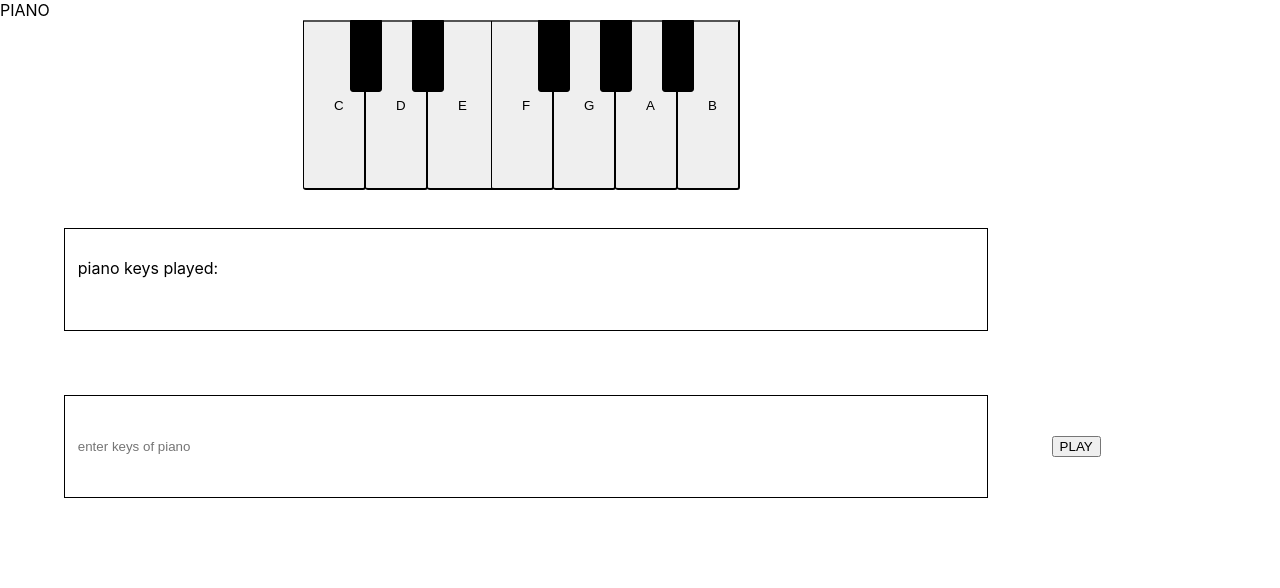
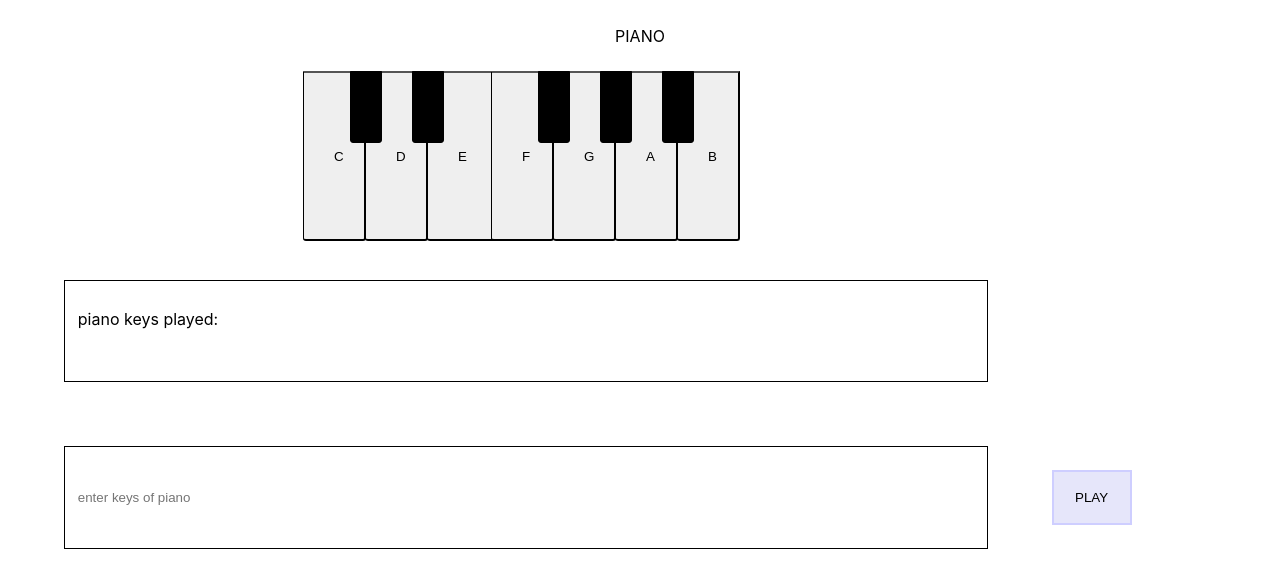
Before and after one commit to sarahdrew/piano, a React (Create React App) app: page / in a window 1280 px wide. Shown: the top 588 px of the page. Built offline with nearby package versions, Linux system fonts and the light colour scheme.

Commit message:
cleaned up code and removed unncessary console logs, added comments to functions, styled play button, added error handling SD

```diff
--- a/src/App.css
+++ b/src/App.css
@@ -1,4 +1,7 @@
-
+header{
+  text-align: center;
+  margin: 2%
+}
 .main-piano {
   display: flex;
   margin-left: 25%
@@ -12,9 +15,13 @@
   border-radius:0 0 3px 3px;
 }
 
+.piano-key:hover {
+  background: linear-gradient(to bottom,rgb(170, 170, 170) 0%,#fff 70%)
+
+}
+
 .playing-key {
   background-color: lavender;
-  /* background: linear-gradient(to bottom,rgb(170, 170, 170) 0%,#fff 70%) */
 }
 
 .black-key {
@@ -41,3 +48,14 @@
   text-overflow: initial;
   word-break: break-word;
 }
+
+.play-button {
+  width: 80px;
+  height: 55px;
+  background-color: lavender;
+  border: 2px solid #ceceff;
+}
+
+.play-button:hover, .play-button:active{
+  background-color: lightblue;
+}
--- a/src/App.js
+++ b/src/App.js
@@ -12,8 +12,8 @@ export default class App extends Component {
     this.setState({ activeKey: key })
   }
 
+  //have the key that has been pressed or called to be played be set as active for one second so that it highlights
   highlightKey(key) {
-
     this.setActiveKey(key)
     const keyTimeout = setTimeout(() => {
       this.setActiveKey(null)
--- a/src/components/Piano.js
+++ b/src/components/Piano.js
@@ -11,16 +11,13 @@ export default class Piano extends Component {
 
     //adds to the end of the keyArray that stores the keys on the piano that have been pressed
     updateKey = e => {
-        console.log("updateValue started")
         let { keyArray } = this.state;
         keyArray.push(e.target.value);
         this.setState({ keyArray: keyArray });
-        console.log('keyArray: ', this.state.keyArray)
         this.props.highlightKey(e.target.value);
     }
 
     render() {
-        console.log("activeKey: ", this.props.activeKey)
         return (
             <>
                 <div className="main-piano">
--- a/src/components/TextBox.js
+++ b/src/components/TextBox.js
@@ -5,44 +5,12 @@ export default class TextBox extends Component {
         textBoxKeys: [],
         textboxInput: '',
     }
-    //transform to uppercase
-    //iterate through input in textbox
-    //use timeout function to change the class in JSX of Piano component
-    //add error handling so input can only be keys in piano
-    //add array.join(',') if the textbox isn't in the right format
 
     updateKeyInputs(e) {
         this.setState({ textboxInput: e.target.value })
     }
 
-    parseKeys(keyString) {
-        return keyString.split(',');
-    }
-
-    playKeys(e) {
-        console.log("playKeys has been clicked")
-        //this.state.textBoxKeys.push(e.target.value)
-        console.log("textboxInput: ", this.state.textboxInput)
-        const keys = this.parseKeys(this.state.textboxInput);
-        console.log("keys ", keys)
-        this.beginKeySequence(keys)
-        //iterate over the keys and check for the keys below
-        //let isValid= true
-        //loop through, isValid is false,
-        //only call beginKeySequence iif iit's true
-        // if (this.state.key !== 'C' || 'D' || 'E' || 'F' || 'G' || 'A' || 'B') {
-        //     return console.error("Must choose key on piano");
-        // }
-        // else {
-        //     this.state.textBoxKeys.map((key) => {
-        //         //for each key that is iterated through,
-        //         //change class of JSX of piano for one second, & keep moving through list
-        //         return 'playing-key';
-        //     })
-        // }
-    }
-
-
+    //calling setActiveKey from App.js to highlight each key one at a time in sequence
     beginKeySequence(keys) {
         let keyIndex = 0;
         this.props.setActiveKey(keys[keyIndex]);
@@ -59,12 +27,31 @@ export default class TextBox extends Component {
         }, 1000);
     }
 
+    //parse the keys to read the entered comma
+    parseKeys(keyString) {
+        return keyString.split(',');
+    }
+
+    //read the parsed keys and use beginKeySequence to highlight the sequence of keys in order
+    playKeys(e) {
+        const keys = this.parseKeys(this.state.textboxInput);
+        this.beginKeySequence(keys)
+        //error validation -- input to textbox must include keys as seen on piano, otherwise throw an alert explaining how to format textbox
+        if (this.state.textboxInput.includes('C' || 'D' || 'E' || 'F' || 'G' || 'A' || 'B')) {
+        }
+        else {
+            alert("Input must be comma delimited string. Please use capital letters that correspond with the keys on the piano and separate using only a comma. Example: D,C,F,G")
+        }
+    }
+
+
+
     render() {
         return (
             <div className="textbox-and-play-container" >
                 <input className="textbox" type="text" placeholder="enter keys of piano" onChange={this.updateKeyInputs.bind(this)}></input>
                 {/* button will iterate through textbox to play sequence */}
-                <button onClick={this.playKeys.bind(this)} > PLAY</button>
+                <button className="play-button" onClick={this.playKeys.bind(this)} > PLAY</button>
             </div >
 
 
```
Also changed, not shown: public/manifest.json, 1 other file (tests, documents, lock files or other folders).
